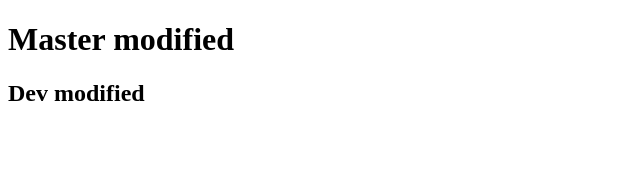
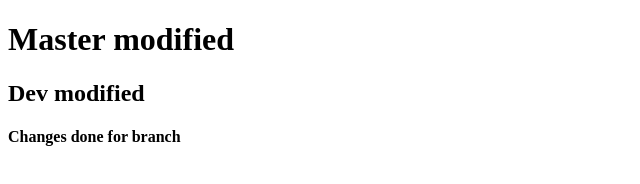
Before and after one commit to Mohan920228/git-crash-course, a plain HTML site: page index.html in a window 1280 px wide. Shown: the whole page, without its empty margins (0-640 px from the left). Drawn offline with Linux system fonts and the light colour scheme.

Commit message:
modified

```diff
--- a/index.html
+++ b/index.html
@@ -9,5 +9,6 @@
 <body>
     <h1>Master modified</h1>
     <h2>Dev modified</h2>
+    <h4>Changes done for branch</h4>
 </body>
 </html>
```
